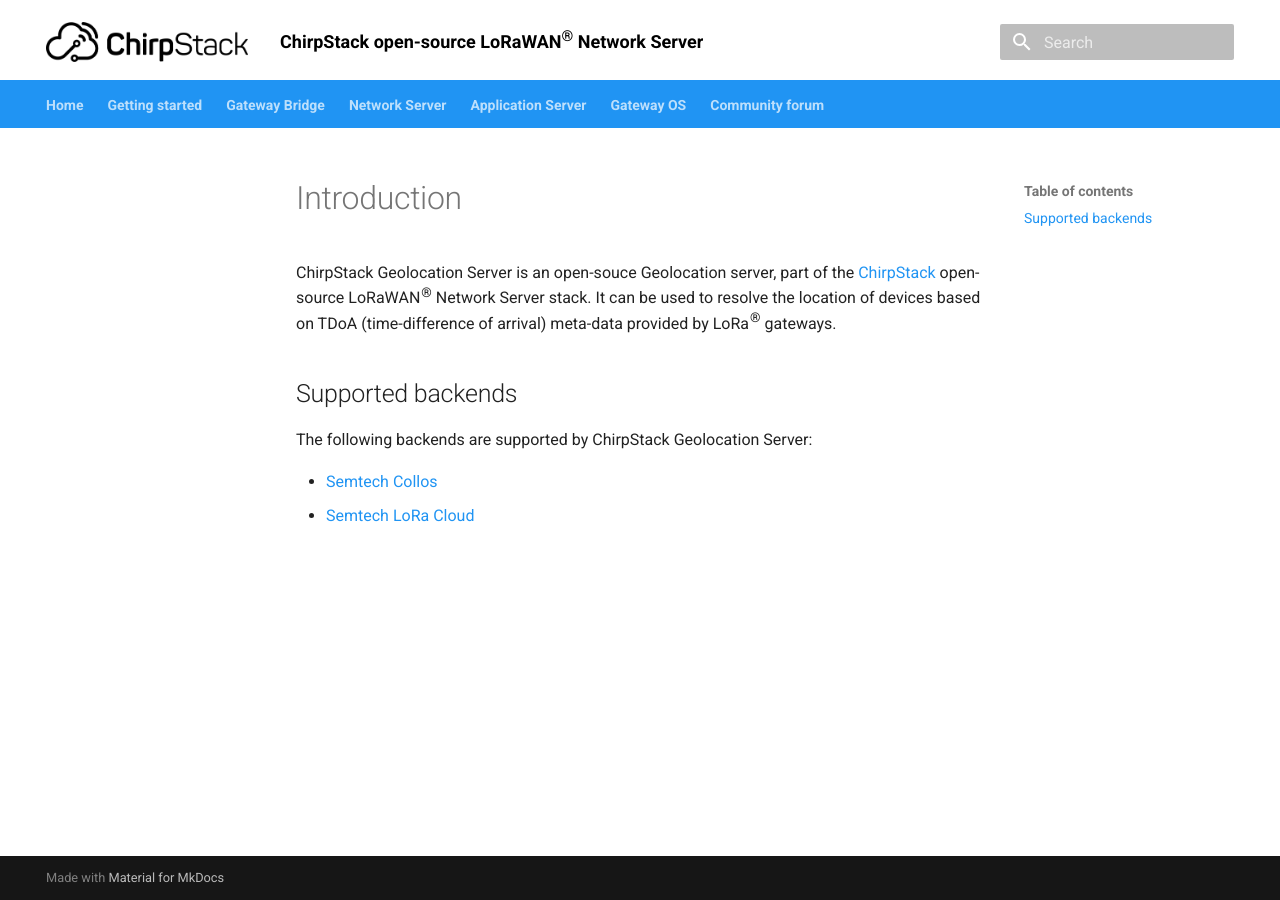
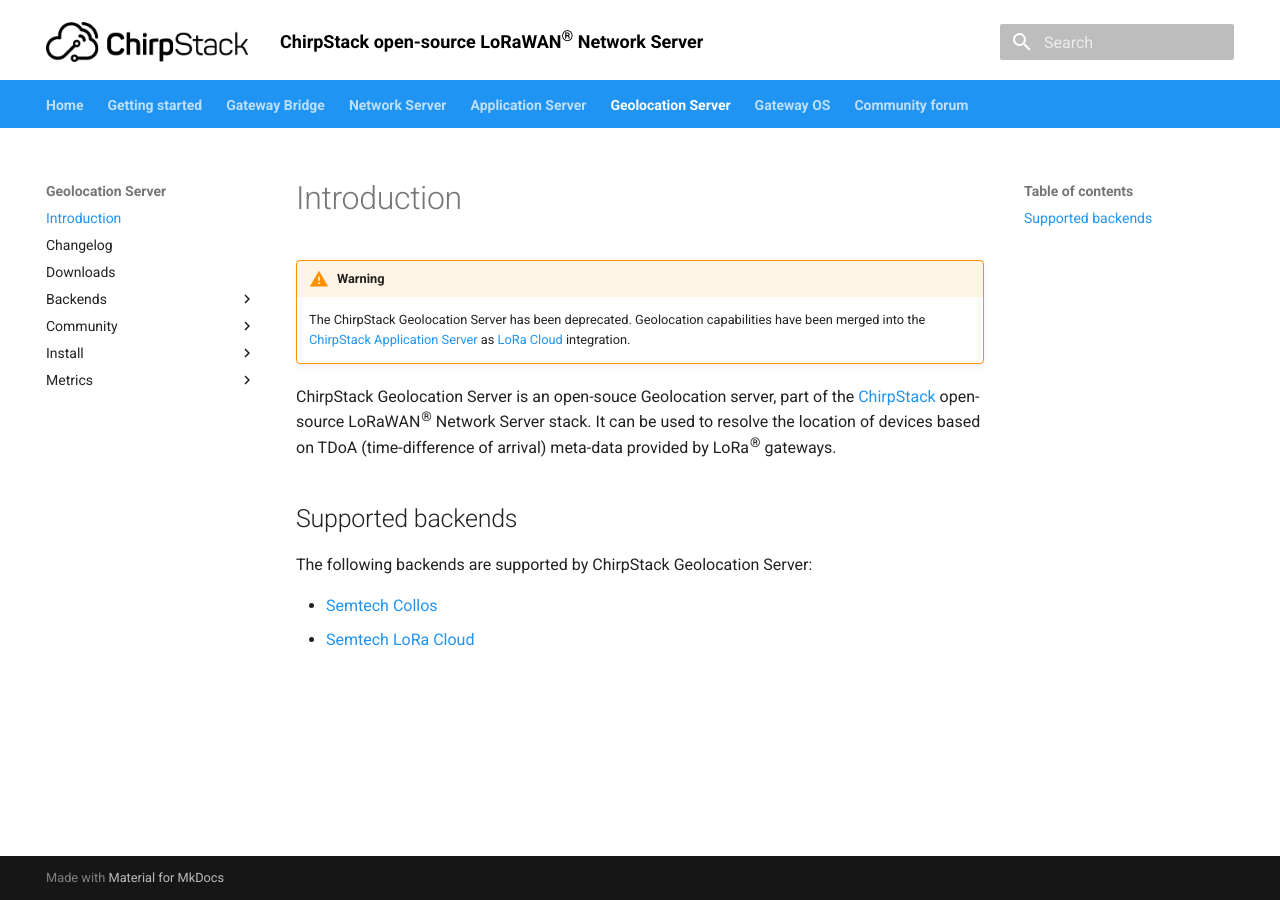
Before and after one commit to brocaar/chirpstack-docs, an MkDocs documentation site: the page built from docs/geolocation-server/index.md, in a window 1280 px wide. Built offline with MkDocs 1.6.1 and Material for MkDocs 9.7.7, drawn with Linux system fonts in a browser that asks for light colours.

Commit message:
Show geolocation server tab. Add deprecation note.

```diff
--- a/docs/geolocation-server/index.md
+++ b/docs/geolocation-server/index.md
@@ -1,4 +1,9 @@
 # Introduction
+
+!!! warning
+	The ChirpStack Geolocation Server has been deprecated. Geolocation capabilities
+	have been merged into the [ChirpStack Application Server](../application-server/index.md)
+	as [LoRa Cloud](../application-server/integrations/loracloud.md) integration.
 
 ChirpStack Geolocation Server is an open-souce Geolocation server, part of the
 [ChirpStack](https://www.chirpstack.io/) open-source LoRaWAN<sup>&reg;</sup> Network Server stack.
```
Also changed, not shown: docs/.pages, docs/geolocation-server/.pages.
